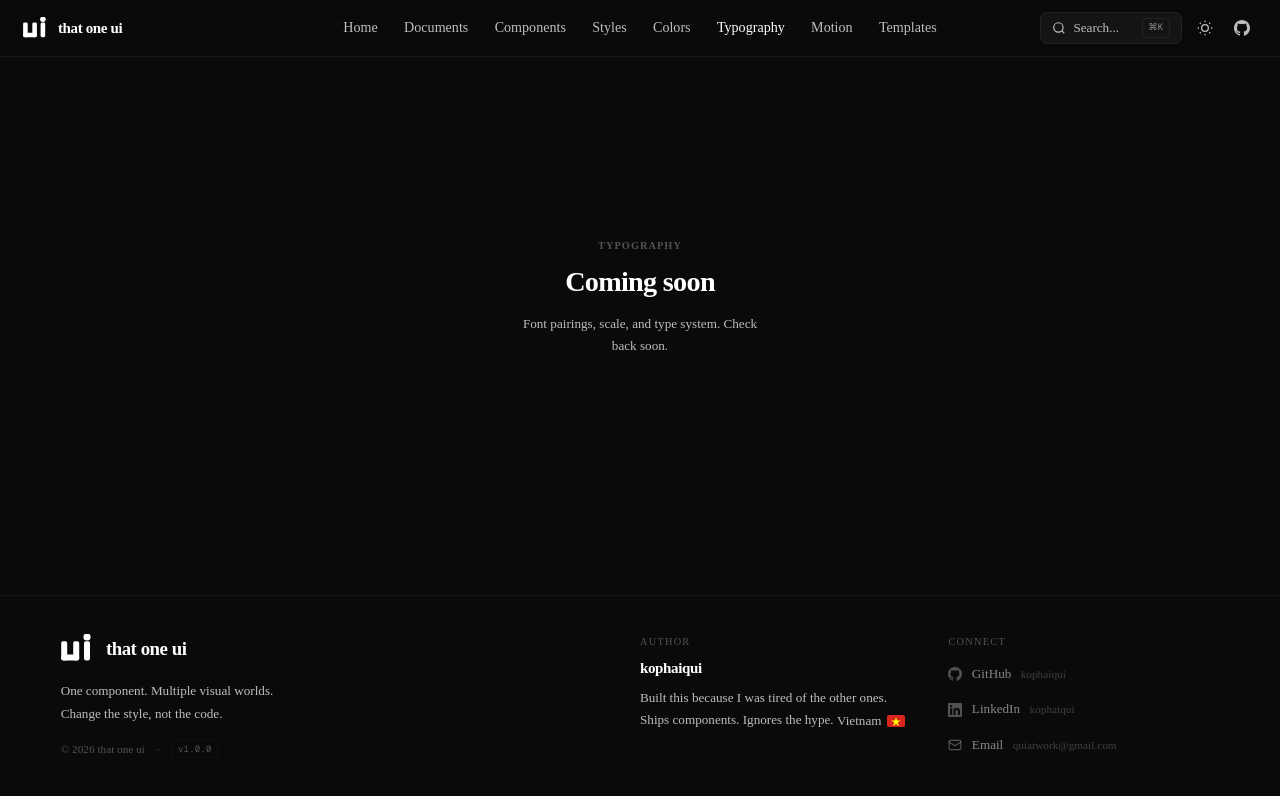
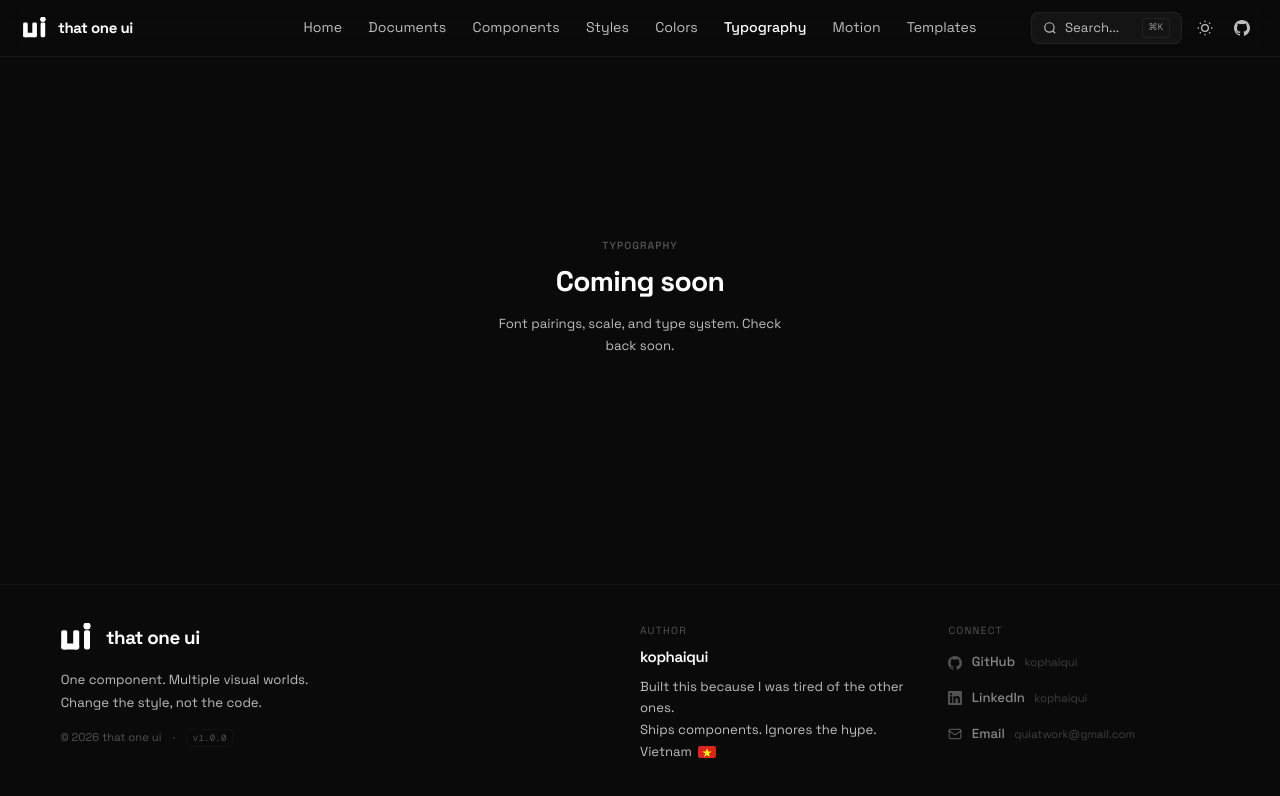
Before and after one commit to kophaiqui/ui-store, a Next.js app: page /fonts in a window 1280 px wide. Shown: the top 796 px of the page. Built offline with nearby package versions, Linux system fonts and the light colour scheme.

Commit message:
style(styles): switch body font from Geist to Space Grotesk

```diff
--- a/app/layout.tsx
+++ b/app/layout.tsx
@@ -1,14 +1,15 @@
 import type { Metadata } from "next";
-import { Geist, Geist_Mono } from "next/font/google";
+import { Space_Grotesk, Geist_Mono } from "next/font/google";
 import "./globals.css";
 import { ThemeProvider } from "@/components/shared/ThemeProvider";
 import Header from "@/components/layout/Header";
 import Footer from "@/components/layout/Footer";
 import { Analytics } from "@vercel/analytics/next";
 
-const geistSans = Geist({
-  variable: "--font-geist-sans",
+const spaceGrotesk = Space_Grotesk({
+  variable: "--font-sans",
   subsets: ["latin"],
+  weight: ["400", "500", "600", "700"],
 });
 
 const geistMono = Geist_Mono({
@@ -29,7 +30,7 @@
   children,
 }: Readonly<{ children: React.ReactNode }>) {
   return (
-    <html lang="en" className={`${geistSans.variable} ${geistMono.variable}`} suppressHydrationWarning>
+    <html lang="en" className={`${spaceGrotesk.variable} ${geistMono.variable} font-sans`} suppressHydrationWarning>
       <body className="min-h-screen flex flex-col bg-background text-foreground antialiased">
         <ThemeProvider>
           <Header />
```
